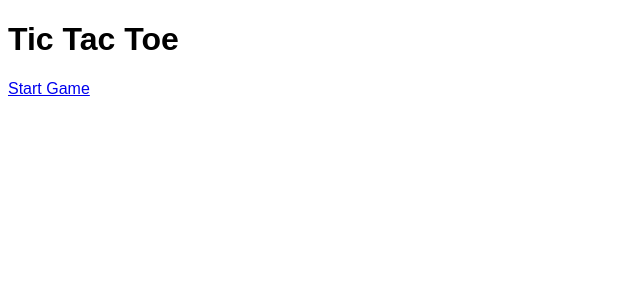
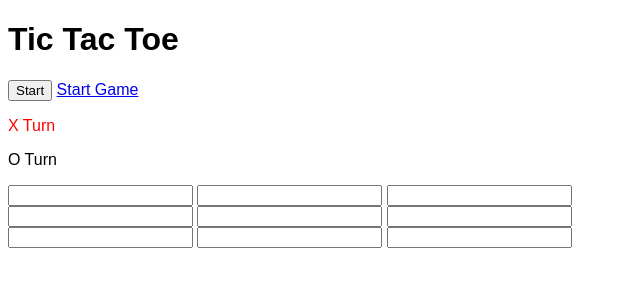
Before and after one commit to jacqhorizon/tic-tac-toe, a plain HTML site: page index.html in a window 1280 px wide. Shown: the whole page, without its empty margins (0-640 px from the left). Drawn offline with Linux system fonts and the light colour scheme.

Commit message:
save progress before changing how screens show up

```diff
--- a/index.html
+++ b/index.html
@@ -2,9 +2,9 @@
 <html lang="en">
   <head>
     <title>Tic Tac Toe</title>
-<meta charset="UTF-8">
-<meta name="viewport" content="width=device-width, initial-scale=1">
-<link rel="stylesheet" href="styles.css">
+    <meta charset="UTF-8" />
+    <meta name="viewport" content="width=device-width, initial-scale=1" />
+    <link rel="stylesheet" href="styles.css" />
     <style>
       body {
         font-family: Arial, Helvetica, sans-serif;
@@ -12,10 +12,92 @@ body {
     </style>
   </head>
   <body>
-
+    <div id="title-screen">
       <h1>Tic Tac Toe</h1>
+      <button onclick="startGame()">Start</button>
       <a href="html/gameScreen.html">Start Game</a>
-
+    </div>
+    <div class="game-screen">
+      <div id="turns">
+        <p id="x-turn" class="current-turn">X Turn</p>
+        <p id="o-turn">O Turn</p>
+      </div>
+      <div class="row">
+        <input
+          type="text"
+          id="b0"
+          class="cell"
+          onclick="move(this.id); evaluateGame()"
+          readonly
+        />
+        <input
+          type="text"
+          id="b1"
+          class="cell"
+          onclick="move(this.id); evaluateGame()"
+          readonly
+        />
+        <input
+          type="text"
+          id="b2"
+          class="cell"
+          onclick="move(this.id); evaluateGame()"
+          readonly
+        />
+      </div>
+      <div class="row">
+        <input
+          type="text"
+          id="b3"
+          class="cell"
+          onclick="move(this.id); evaluateGame()"
+          readonly
+        />
+        <input
+          type="text"
+          id="b4"
+          class="cell"
+          onclick="move(this.id); evaluateGame()"
+          readonly
+        />
+        <input
+          type="text"
+          id="b5"
+          class="cell"
+          onclick="move(this.id); evaluateGame()"
+          readonly
+        />
+      </div>
+      <div class="row">
+        <input
+          type="text"
+          id="b6"
+          class="cell"
+          onclick="move(this.id); evaluateGame()"
+          readonly
+        />
+        <input
+          type="text"
+          id="b7"
+          class="cell"
+          onclick="move(this.id); evaluateGame()"
+          readonly
+        />
+        <input
+          type="text"
+          id="b8"
+          class="cell"
+          onclick="move(this.id); evaluateGame()"
+          readonly
+        />
+      </div>
+    </div>
+    <div id="end-screen" style="visibility: hidden">
+      <p id="end-text"></p>
+      <button onclick="reset()">Play Again</button>
+      <button onclick="toTitle()">Title Screen</button>
+    </div>
+    <div id="container"></div>
     <script src="scripts.js"></script>
   </body>
 </html>
--- a/scripts.js
+++ b/scripts.js
@@ -1,6 +1,31 @@
 // alert('You successfully linked your JavaScript file!');
+
 function startGame(params) {
-  console.log('start game')
+  let container = document.getElementById('container')
+  let turns = document.createElement('div')
+  turns.id='turns'
+  let xTurn = document.createElement('p')
+  xTurn.id ='x-turn'
+  xTurn.className = 'current-turn'
+  xTurn.innerHTML = 'X Turn'
+  turns.appendChild(xTurn)
+  let oTurn = document.createElement('p')
+  oTurn.innerHTML = 'O Turn'
+  oTurn.id = 'o-turn'
+  turns.appendChild(oTurn)
+  container.appendChild(turns)
+  for (let i = 0; i < 9; i++) {
+    let id = 'b' + i
+    let newButton = document.createElement('input')
+    newButton.id = id
+    newButton.className = 'cell'
+    newButton.type = 'text'
+    newButton.addEventListener('click', (e) => {
+      move(e.target.id)
+      evaluateGame()
+    })
+    container.appendChild(newButton)
+  }
 }
 
 var xTurn = true
@@ -22,11 +47,11 @@ function move(id) {
     document.getElementById('o-turn').classList.add('current-turn')
     document.getElementById('x-turn').classList.remove('current-turn')
   }
-
 }
 
 var winner
 function evaluateGame() {
+    console.log('evaluate')
   var arr = []
   for (let i = 0; i < 9; i++) {
     var id = 'b' + i
```
Also changed, not shown: html/gameScreen.html (+1 -0 lines). Lines whose indentation alone changed are shown as unchanged.
